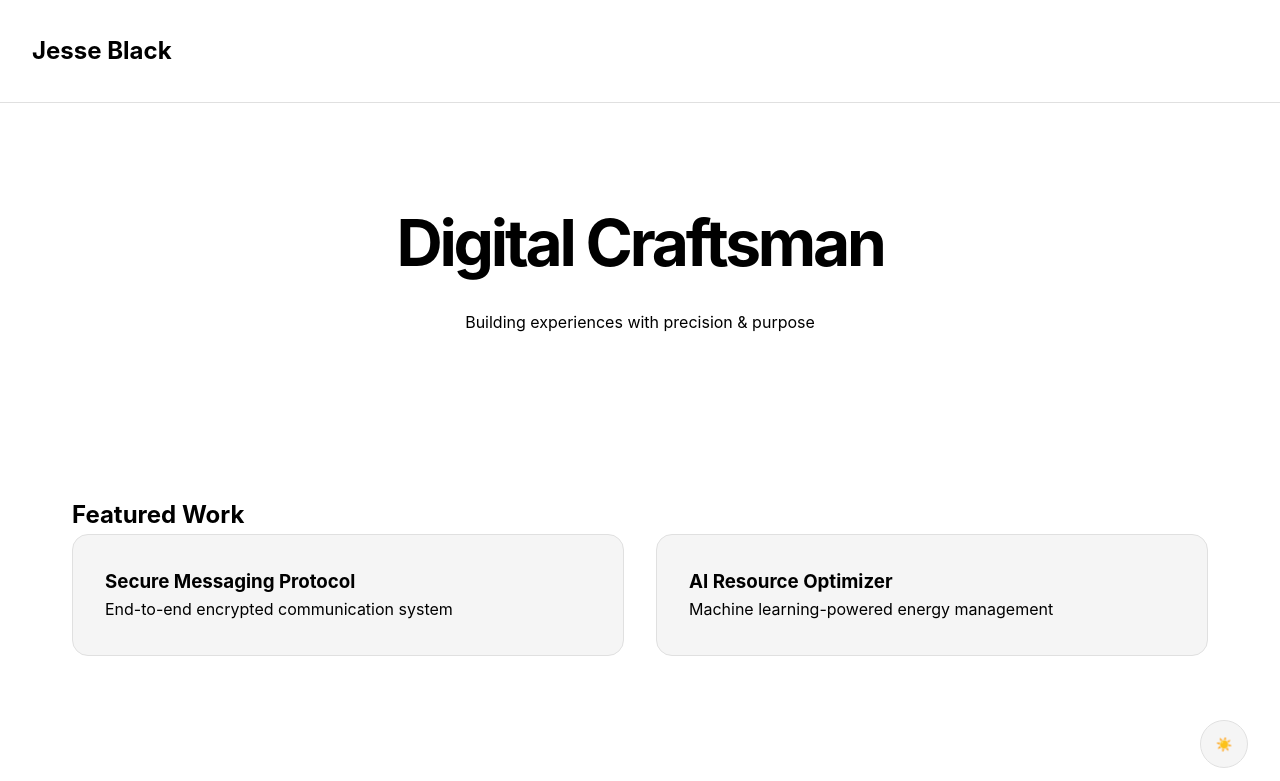
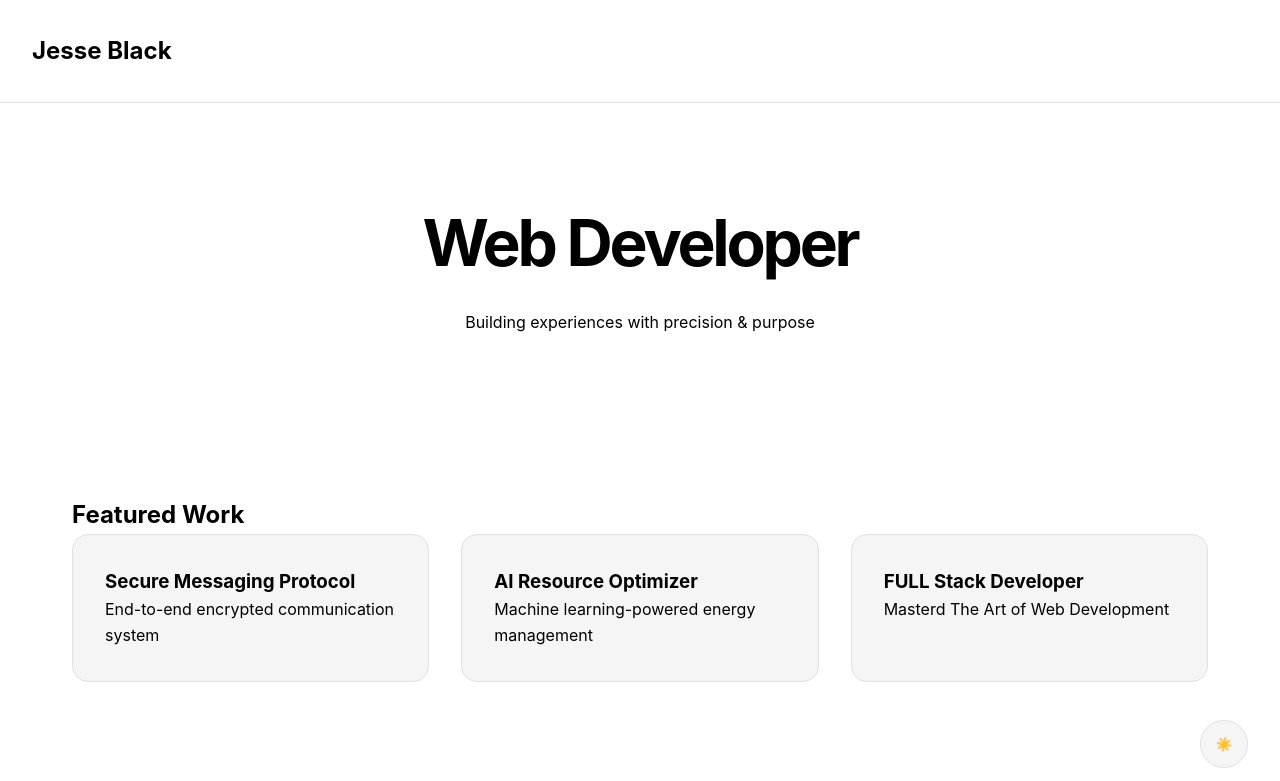
Before and after one commit to ikebuaso/lesson, a plain HTML site: page index.html in a window 1280 px wide. Shown: the top 781 px of the page. Drawn offline with Linux system fonts and the light colour scheme.

Commit message:
Update index.html

```diff
--- a/index.html
+++ b/index.html
@@ -182,7 +182,7 @@
     <button class="theme-toggle" onclick="toggleTheme()">☀️</button>
 
     <section class="hero">
-        <h1>Digital Craftsman</h1>
+        <h1>Web Developer</h1>
         <p>Building experiences with precision & purpose</p>
     </section>
 
@@ -196,6 +196,12 @@
             <div class="project-card">
                 <h3>AI Resource Optimizer</h3>
                 <p>Machine learning-powered energy management</p>
+            </div>
+
+
+ <div class="project-card">
+                <h3>FULL Stack Developer </h3>
+                <p>Masterd The Art of Web Development </p>
             </div>
         </div>
     </section>
```
